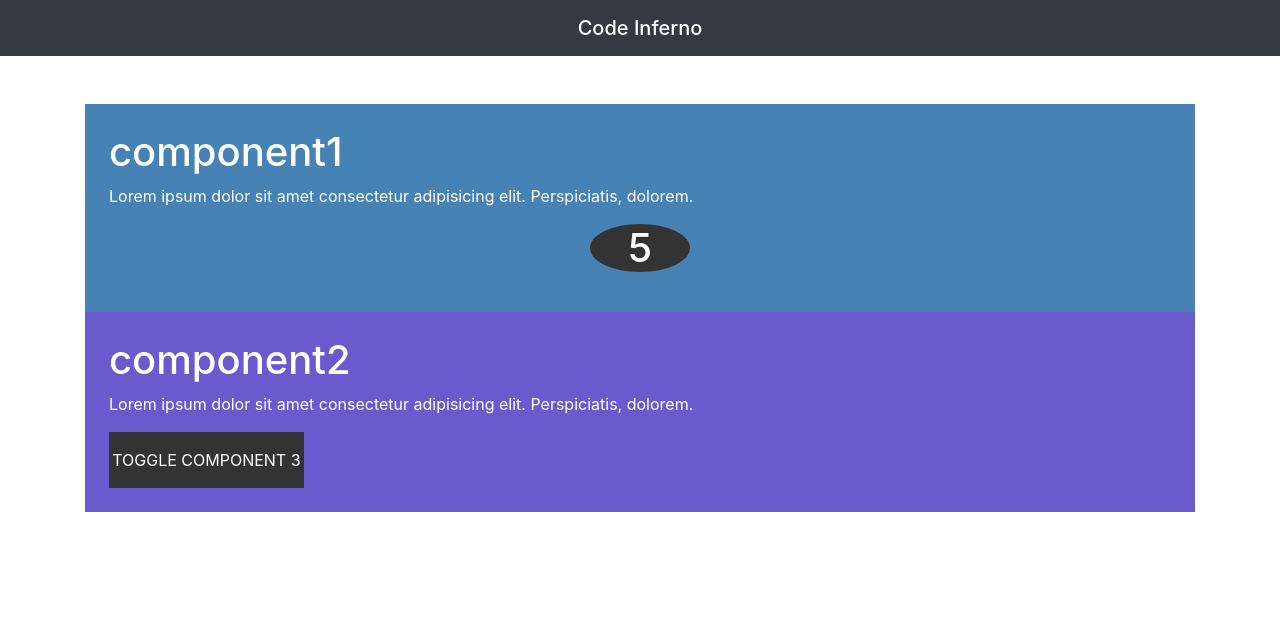
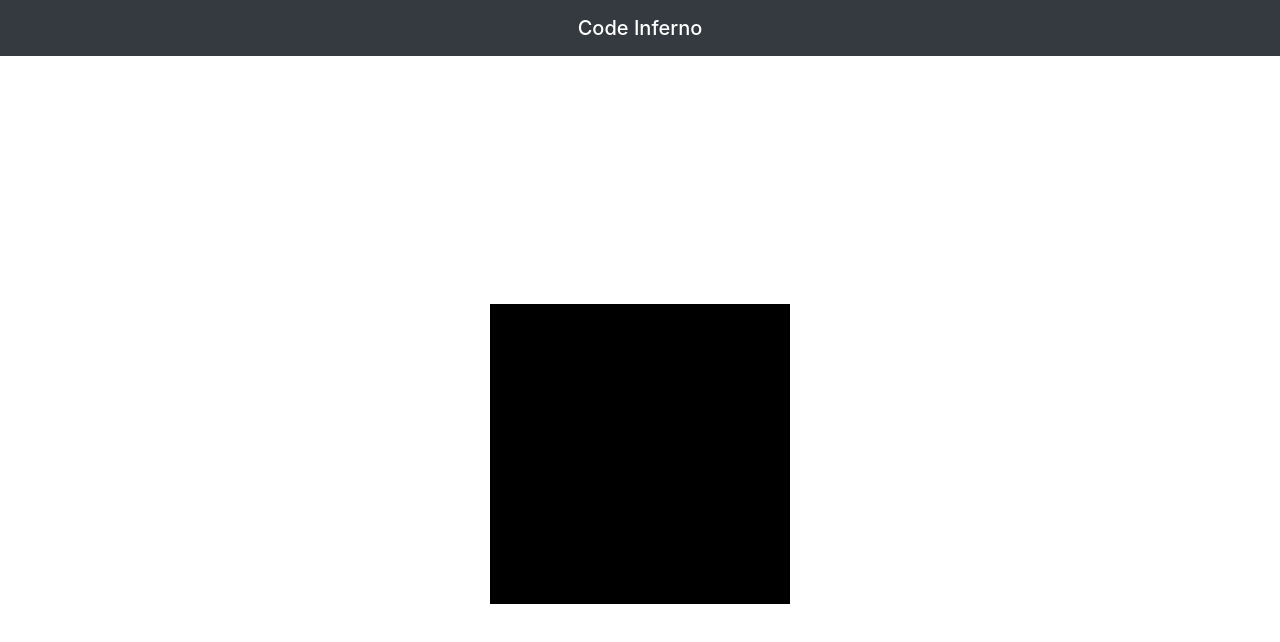
Before and after one commit to Zhixin-Jack-Wang/Practice, a React (Create React App) app in the folder client/: page / in a window 1280 px wide. Shown: the top 642 px of the page. Built offline with nearby package versions, Linux system fonts and the light colour scheme.

Commit message:
first practice

```diff
--- a/client/package.json
+++ b/client/package.json
@@ -4,6 +4,7 @@
   "private": true,
   "dependencies": {
     "axios": "^0.19.0",
+    "node-sass": "^4.12.0",
     "react": "^16.8.6",
     "react-dom": "^16.8.6",
     "react-router-dom": "^5.0.1",
--- /dev/null
+++ b/client/src/components/animation/AniCSS.js
@@ -0,0 +1,9 @@
+import "./AniCSS.scss";
+import React from "react";
+
+const AniCSS = () => {
+  // return <div className="box" />;
+  return <div className="box-transition" />;
+};
+
+export default AniCSS;
--- /dev/null
+++ b/client/src/components/animation/AniCSS.scss
@@ -0,0 +1,71 @@
+//###keyframe box
+.box {
+  background: red;
+  width: 200px;
+  height: 200px;
+  position: relative;
+  animation-name: myanimation;
+  animation-duration: 3s;
+  animation-iteration-count: 2;
+  //   animation-delay: 1s;
+  //   animation-direction: reverse;
+  animation-direction: alternate;
+  //###speed ease-in:start fast end slow, ease-out:start slow end fast
+  animation-timing-function: ease-out;
+  //###stay as a circle
+  animation-fill-mode: forwards;
+}
+
+@keyframes myanimation {
+  0% {
+    background-color: red;
+    left: 0px;
+    top: 0px;
+    border-radius: 0 0 0 0;
+  }
+  25% {
+    background-color: black;
+    left: 300px;
+    top: 0px;
+    border-radius: 50% 0 0 0;
+  }
+  50% {
+    background-color: green;
+    left: 300px;
+    top: 300px;
+    border-radius: 50% 50% 0 0;
+  }
+  75% {
+    background-color: blue;
+    left: 0px;
+    top: 300px;
+    border-radius: 50% 50% 50% 0;
+  }
+  100% {
+    background-color: red;
+    left: 0px;
+    top: 0px;
+    border-radius: 50% 50% 50% 50%;
+  }
+}
+
+.box-transition {
+  background: black;
+  width: 300px;
+  height: 300px;
+  position: relative;
+  margin: auto;
+  top: 200px;
+  //###fade in and fade out
+  transition-property: background, border-radius, transform;
+  //transition-property: all;
+  //###delay for different animation
+  transition-duration: 1s, 3s;
+  //   transition-delay: 2s;
+  transition-timing-function: ease-in;
+  &:hover {
+    background: red;
+    border-radius: 50%;
+    transform: rotateY(180deg);
+  }
+}
--- a/client/src/components/animation/index.js
+++ b/client/src/components/animation/AniSpring.js
@@ -104,7 +104,7 @@ const Comp3 = () => {
   );
 };
 
-const Animation = () => {
+const AniSpring = () => {
   const [value, setValue] = useState({ showComponent3: false });
   const toggle = e => {
     setValue({ showComponent3: !value.showComponent3 });
@@ -133,4 +133,4 @@ const Animation = () => {
   );
 };
 
-export default Animation;
+export default AniSpring;
--- a/client/src/components/layout/Index.js
+++ b/client/src/components/layout/Index.js
@@ -1,11 +1,12 @@
 import React from "react";
 import Card from "../cards/Card";
 import Carousel from "../cards/Carousel";
-import Animation from "../animation";
+import Anispring from "../animation/AniSpring.js";
+import AniCSS from "../animation/AniCSS.js";
 const Index = () => {
   return (
     <>
-      <Animation />
+      <AniCSS />
     </>
   );
 };
```
Also changed, not shown: 1 other file (tests, documents, lock files or other folders).
